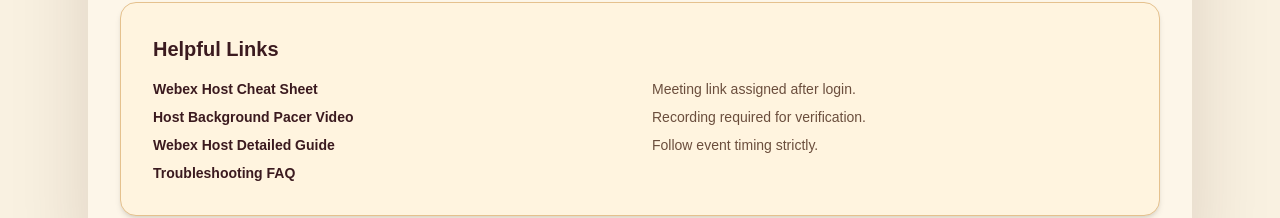
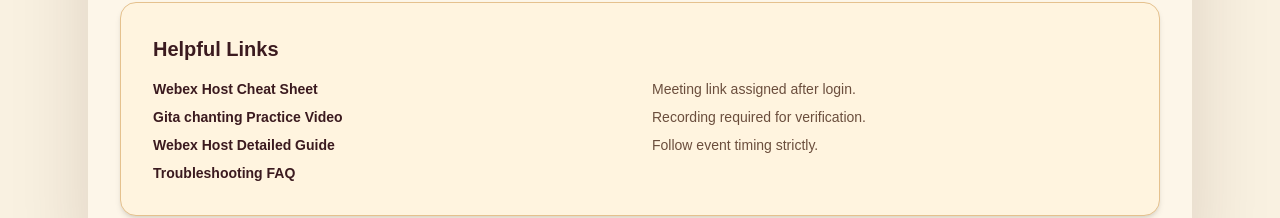
Before and after one commit to iamgoutham/webexwebex-event-admin, a Next.js app: page / in a window 1280 px wide. Shown: the part 1602-1820 px from the top of the page. Built offline with nearby package versions, Linux system fonts and the light colour scheme; no server answers.

Commit message:
fix: update video link text on home page

```diff
--- a/src/app/page.tsx
+++ b/src/app/page.tsx
@@ -202,7 +202,7 @@
                 rel="noreferrer"
                 className="font-semibold text-[#3b1a1f] hover:text-[#8a2f2a]"
               >
-                Host Background Pacer Video
+                Gita chanting Practice Video
               </a>
             </li>
             <li>
```
